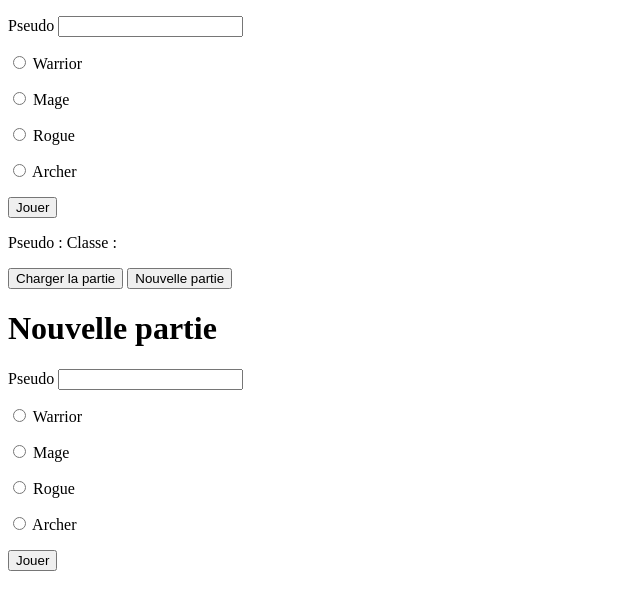
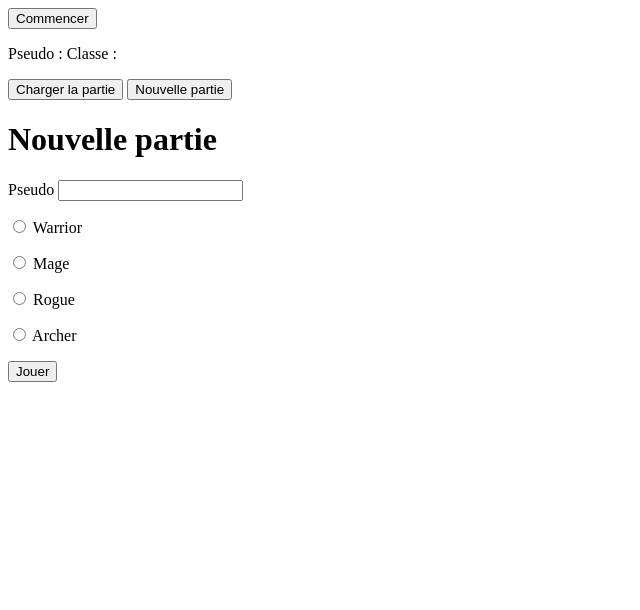
Before and after one commit to Fanswers/RPG-Projet-JS, a PHP site: page / in a window 1280 px wide. Shown: the top 610 px of the page, without its empty margins (0-640 px from the left). Run offline with PHP 8.4, Linux system fonts and the light colour scheme.

Commit message:
:sparkles: Start button
Permet à l'utilisateur de lancer le jeu

```diff
--- a/index.php
+++ b/index.php
@@ -9,25 +9,9 @@
 </head>
 
 <body>
-    <form id="playerForm">
-        <p>
-            Pseudo
-            <input type="text" name="name" id="playerName">
-        </p>
-        <P>
-            <input type="radio" name="class" value="Warrior"> Warrior
-        </p>
-        <P>
-            <input type="radio" name="class" value="Mage"> Mage
-        </p>
-        <P>
-            <input type="radio" name="class" value="Rogue"> Rogue
-        </p>
-        <P>
-            <input type="radio" name="class" value="Archer"> Archer
-        </p>
-        <button id="sendPlayer">Jouer</button>
-    </form>
+    <div>
+        <button id="start">Commencer</button>
+    </div>
     <div>
         <form id="formSave" class="cacher">
             <p>Pseudo : <span id="savedName"></span> Classe :<span id="savedType"></span></p>
```
